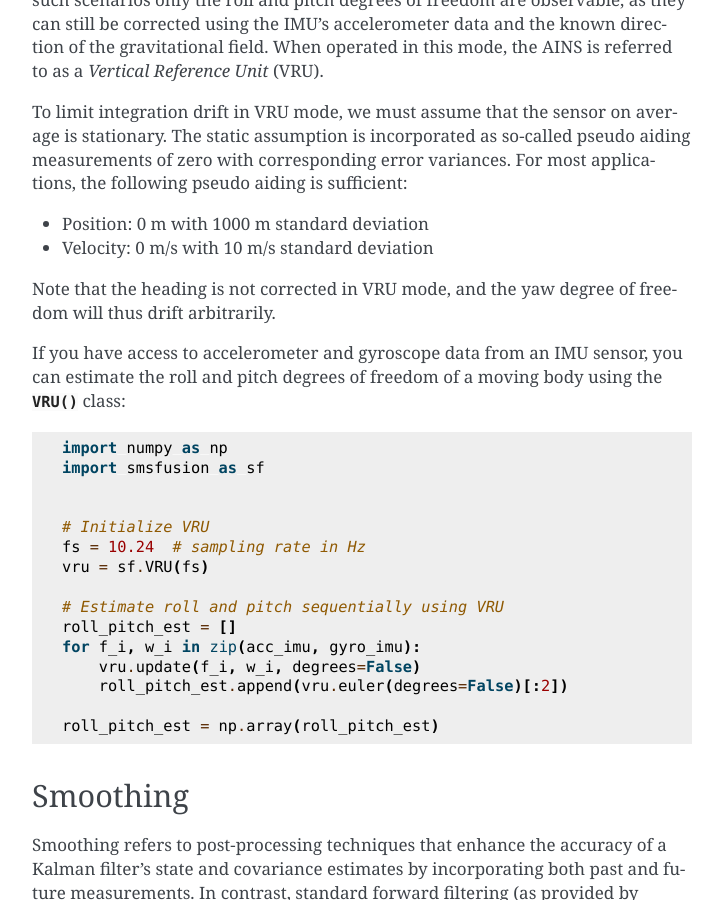
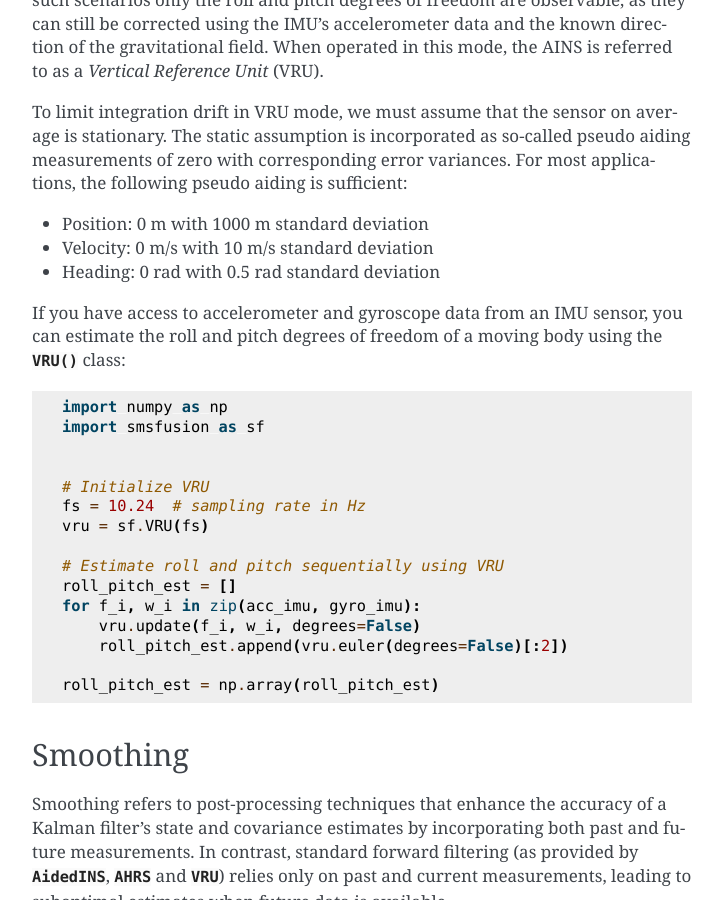
Before and after one commit to 4Subsea/smsfusion-python, a Sphinx documentation site: the page built from docs/user_guide/quickstart.rst, in a window 1280 px wide and 900 px high, scrolled down 4119 px. Shown: the whole window, without its empty margins (388-1111 px from the left). Built offline with Sphinx 7.4.7, drawn with Linux system fonts in a browser that asks for light colours.

Commit message:
update doc

```diff
--- a/docs/user_guide/quickstart.rst
+++ b/docs/user_guide/quickstart.rst
@@ -196,9 +196,7 @@ aiding is sufficient:
 
 * Position: 0 m with 1000 m standard deviation
 * Velocity: 0 m/s with 10 m/s standard deviation
-
-Note that the heading is not corrected in VRU mode, and the yaw degree of freedom
-will thus drift arbitrarily.
+* Heading: 0 rad with 0.5 rad standard deviation
 
 If you have access to accelerometer and gyroscope data from an IMU sensor, you can
 estimate the roll and pitch degrees of freedom of a moving body using the
```
